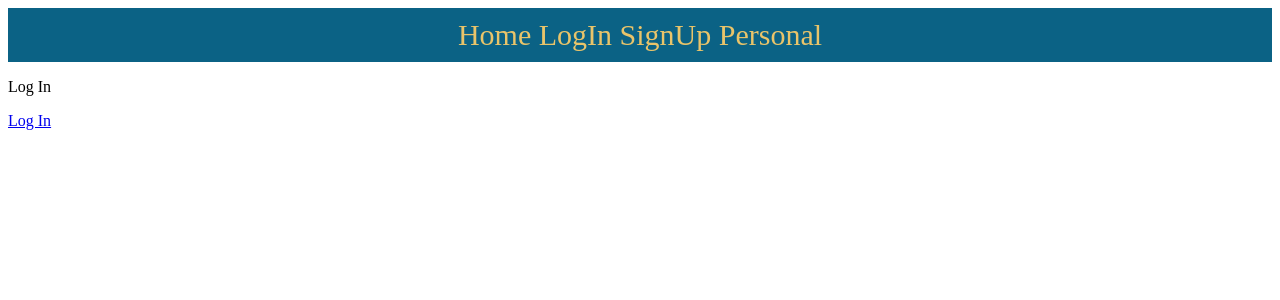
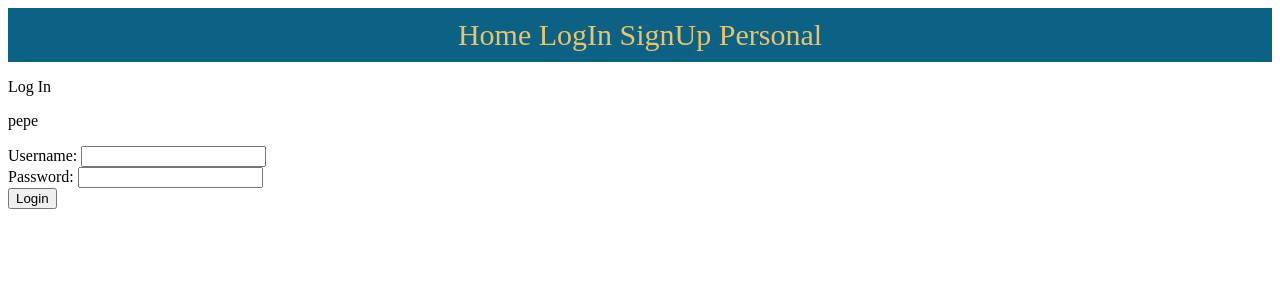
Before and after one commit to Lrota1987/proyectoSvelteKit2024, a SvelteKit app: page /logIn in a window 1280 px wide. Shown: the top 300 px of the page. Built offline with nearby package versions, Linux system fonts and the light colour scheme; data requests are answered from the project's data file.

Commit message:
Se ha implementado un login que reconoce users registrados

```diff
--- a/db.json
+++ b/db.json
@@ -119,6 +119,7 @@
             ]
         }
     ],
+    "users": {
         "teachers": [
             {
                 "name":"pepe",
@@ -129,3 +130,4 @@
 
         ]
     }
+}
--- a/src/routes/+layout.svelte
+++ b/src/routes/+layout.svelte
@@ -1,7 +1,16 @@
 <script>
+    import { navigating } from '$app/stores';
     import Header from "$lib/header.svelte";
 </script>
 
 <Header />
 
+{#if $navigating}
+    <div class="loading">
+        <p class="loading--text">loading...</p>
+    </div>
+{:else}
+
 <slot />
+
+{/if}
--- /dev/null
+++ b/src/routes/api/auth/login/+server.js
@@ -0,0 +1,20 @@
+import { error, json } from '@sveltejs/kit';
+
+export const POST = async ({ request}) => {
+    const data = await request.json();
+
+    if (!data.username) {
+        throw error(400, "Username is required");
+    }
+    if (!data.password) {
+        throw error(400, "Password is required");
+    }
+
+    return json (
+        {name: data.username},
+        {
+            status:200
+        }
+
+    );
+};
--- a/src/routes/chooseTest/+page.svelte
+++ b/src/routes/chooseTest/+page.svelte
@@ -4,5 +4,5 @@
 </script>
 <p>Choose a test</p>
 {#each tests as test}
-    <a href="./{test.id}">test número: {test.id}</a><br/>
+    <a href="./chooseTest/{test.id}">test número: {test.id}</a><br/>
 {/each}
--- /dev/null
+++ b/src/routes/logIn/+page.server.js
@@ -0,0 +1,6 @@
+export const load = async (serverLoadEvent) => {
+    const { fetch } = serverLoadEvent;
+    const response = await fetch('http://localhost:4001/users');
+    const users = await response.json();
+    return { users };
+}
--- a/src/routes/logIn/+page.svelte
+++ b/src/routes/logIn/+page.svelte
@@ -1,2 +1,106 @@
+<script>
+    import { goto } from '$app/navigation';
+
+    export let data;
+
+    var students = data.users.students;
+    var teachers = data.users.teachers;
+
+    let username ='';
+    let password ='';
+
+    let wrongName =false;
+    let wrongPass =false;
+
+    let rightName = false;
+    let rightPass = false;
+
+
+
+    const handleSubmit = async () => {
+        const response = await fetch('api/auth/login', {
+            method: 'POST',
+            body: JSON.stringify({
+                username,
+                password
+            })
+        });
+
+        const data = await response.json;
+
+        for (let student of students) {
+            if (student.name === username) {
+                wrongName = false;
+                rightName = true;
+            }
+            else {
+                wrongName = true;
+                rightName = false;
+            }
+            if (student.password === password) {
+                wrongPass = false;
+                rightPass = true;
+            }
+            else {
+                wrongPass = true;
+                rightPass = false;
+            }
+        }
+
+        for (let teacher of teachers) {
+            if (teacher.name === username) {
+                wrongName = false;
+                rightName = true;
+            }
+            else {
+                wrongName = true;
+                rightName = false;
+            }
+            if (teacher.password === password) {
+                wrongPass = false;
+                rightPass = true;
+            }
+            else {
+                wrongPass = true;
+                rightPass = false;
+            }
+        }
+
+        if (rightName && rightPass) {
+            if (response.ok) {
+                goto('/mainPage');
+            }
+            else {
+                alert(data.message);
+            }
+        }
+
+
+    };
+</script>
+
+
 <p>Log In</p>
-<a href="../mainPage">Log In</a>
+
+<p>{teachers[0].name}</p>
+
+
+<form  on:submit|preventDefault={handleSubmit}>
+    <label for="username">Username: </label>
+    <input type="text" name="username" id="username" bind:value={username}>
+    <br>
+    <label for="password">Password: </label>
+    <input type="text" name="password" id="password" bind:value={password}>
+    <br>
+    <button type="submit">Login</button>
+    <br>
+    {#if wrongName === true || wrongPass === true}
+        <p class="alertPassName"><strong>LA CONTRASEÑA O USUARIO SON INCORRECTOS</strong></p>
+    {/if}
+</form>
+
+<style>
+    .alertPassName {
+        color: red;
+    }
+</style>
```
Lines whose indentation alone changed are shown as unchanged.
